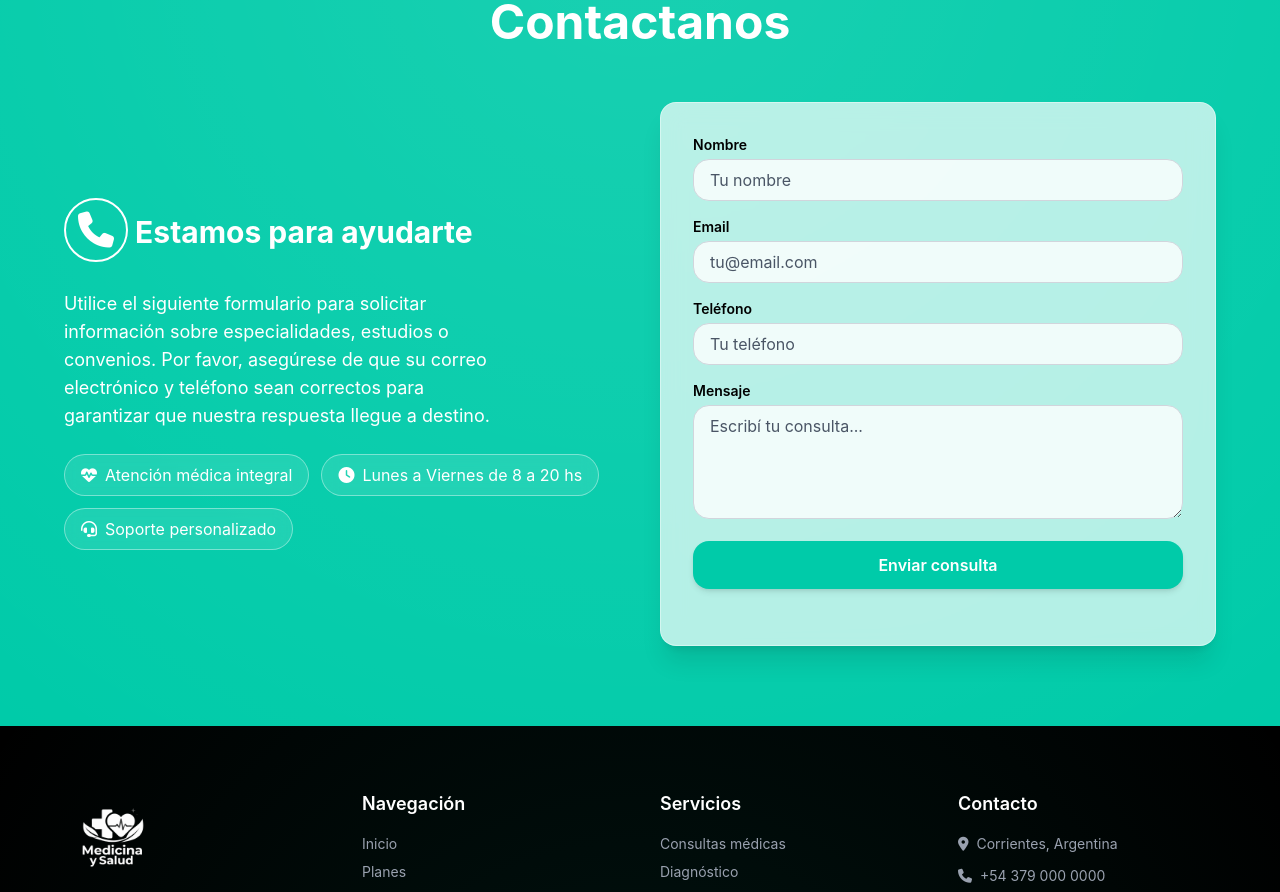
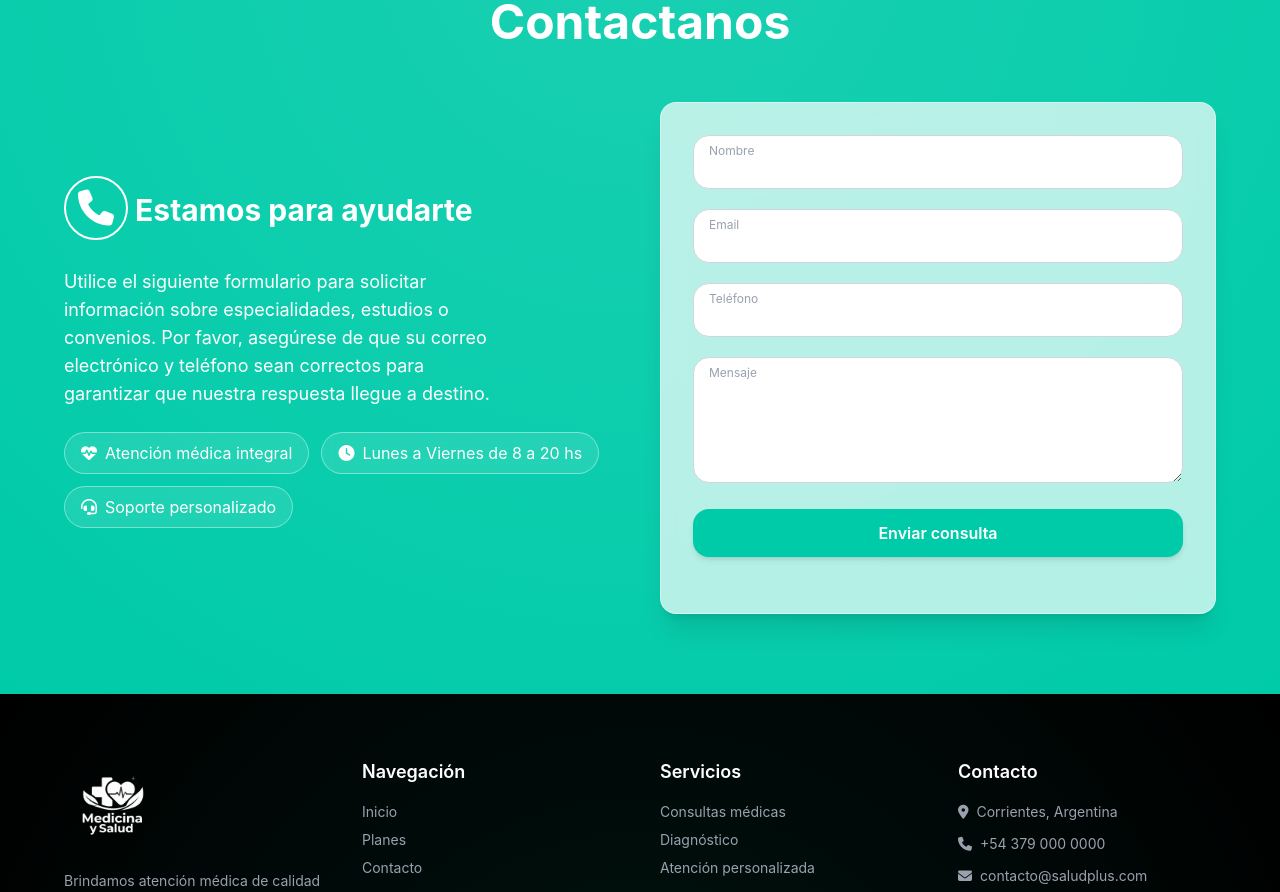
Before and after one commit to diego939/medicina-y-salud-frontend-angular, an Angular app: page /inicio in a window 1280 px wide. Shown: the part 3120-4012 px from the top of the page. Built offline with nearby package versions, Linux system fonts and the light colour scheme.

Commit message:
fix change spaces and ui form

```diff
--- a/src/app/layout/contact/contact.component.html
+++ b/src/app/layout/contact/contact.component.html
@@ -26,35 +26,35 @@
                 Utilice el siguiente formulario para solicitar información sobre especialidades, estudios o convenios. Por favor, asegúrese de que su correo electrónico y teléfono sean correctos para garantizar que nuestra respuesta llegue a destino.
             </p>
 
-            <div class="flex flex-wrap gap-3 mt-4">
+            <div class="flex flex-wrap mt-4">
 
                 <!-- Badge 1 -->
-            <div class="flex items-center gap-2 px-4 py-2 border border-white/40
+                <div class="flex items-center px-4 py-2 border border-white/40
                             rounded-full text-white text-sm sm:text-base
                             backdrop-blur-sm bg-white/10
-                        hover:bg-white/20 transition duration-300">
+                            hover:bg-white/20 transition duration-300 mr-3 mb-3">
 
-                <i class="fa-solid fa-heart-pulse"></i>
+                    <i class="fa-solid fa-heart-pulse mr-2"></i>
                     <span>Atención médica integral</span>
                 </div>
 
                 <!-- Badge 2 -->
-            <div class="flex items-center gap-2 px-4 py-2 border border-white/40
+                <div class="flex items-center px-4 py-2 border border-white/40
                             rounded-full text-white text-sm sm:text-base
                             backdrop-blur-sm bg-white/10
-                        hover:bg-white/20 transition duration-300">
+                            hover:bg-white/20 transition duration-300 mr-3 mb-3">
 
-                <i class="fa-solid fa-clock"></i>
+                    <i class="fa-solid fa-clock mr-2"></i>
                     <span>Lunes a Viernes de 8 a 20 hs</span>
                 </div>
 
                 <!-- Badge 3 -->
-            <div class="flex items-center gap-2 px-4 py-2 border border-white/40
+                <div class="flex items-center px-4 py-2 border border-white/40
                             rounded-full text-white text-sm sm:text-base
                             backdrop-blur-sm bg-white/10
-                        hover:bg-white/20 transition duration-300">
+                            hover:bg-white/20 transition duration-300 mb-3">
 
-                <i class="fa-solid fa-headset"></i>
+                    <i class="fa-solid fa-headset mr-2"></i>
                     <span>Soporte personalizado</span>
                 </div>
 
@@ -70,54 +70,106 @@
              data-aos-delay="300"
              data-aos-anchor-placement="top-bottom">
 
-            <form #formRef="ngForm" (ngSubmit)="enviarFormulario(formRef)" class="space-y-4">
+            <form #formRef="ngForm" (ngSubmit)="enviarFormulario(formRef)">
 
                 <!-- Nombre -->
-                <div>
-                    <label class="block text-sm font-semibold mb-1">Nombre</label>
+                <div class="relative mb-5">
+
                 <input type="text"
                     name="nombre"
                     ngModel
                     required
-                        placeholder="Tu nombre"
-                        class="w-full bg-white/80 border border-gray-300 rounded-lg px-4 py-2
-                        focus:outline-none focus:ring-2 focus:ring-[#00cba9] transition" />
+                    class="peer w-full border border-gray-300 rounded-lg px-4 pt-5 pb-2 bg-white
+                    focus:outline-none focus:ring-2 focus:ring-[#00cba9]
+                    placeholder-gray-400 placeholder-opacity-50" />
+
+                <label
+                    class="absolute left-4 top-2 text-gray-400 text-xs transition-all
+                    peer-placeholder-shown:top-3.5
+                    peer-placeholder-shown:text-sm
+                    peer-placeholder-shown:text-gray-400
+                    peer-focus:top-2
+                    peer-focus:text-xs
+                    peer-focus:text-[#00cba9]">
+
+                    Nombre
+                </label>
+
                 </div>
 
                 <!-- Email -->
-                <div>
-                    <label class="block text-sm font-semibold mb-1">Email</label>
+                <div class="relative mb-5">
+
                 <input type="email"
                     name="email"
                     ngModel
                     required
-                        placeholder="tu@email.com"
-                        class="w-full bg-white/80 border border-gray-300 rounded-lg px-4 py-2
-                        focus:outline-none focus:ring-2 focus:ring-[#00cba9] transition" />
+                    class="peer w-full border border-gray-300 rounded-lg px-4 pt-5 pb-2 bg-white
+                    focus:outline-none focus:ring-2 focus:ring-[#00cba9]
+                    placeholder-gray-400 placeholder-opacity-50" />
+
+                <label
+                    class="absolute left-4 top-2 text-gray-400 text-xs transition-all
+                    peer-placeholder-shown:top-3.5
+                    peer-placeholder-shown:text-sm
+                    peer-placeholder-shown:text-gray-400
+                    peer-focus:top-2
+                    peer-focus:text-xs
+                    peer-focus:text-[#00cba9]">
+
+                    Email
+                </label>
+
                 </div>
 
                 <!-- Teléfono -->
-                <div>
-                    <label class="block text-sm font-semibold mb-1">Teléfono</label>
+                <div class="relative mb-5">
+
                 <input type="tel"
                     name="telefono"
                     ngModel
                     required
-                        placeholder="Tu teléfono"
-                        class="w-full bg-white/80 border border-gray-300 rounded-lg px-4 py-2
-                        focus:outline-none focus:ring-2 focus:ring-[#00cba9] transition" />
+                    class="peer w-full border border-gray-300 rounded-lg px-4 pt-5 pb-2 bg-white
+                    focus:outline-none focus:ring-2 focus:ring-[#00cba9]
+                    placeholder-gray-400 placeholder-opacity-50" />
+
+                <label
+                    class="absolute left-4 top-2 text-gray-400 text-xs transition-all
+                    peer-placeholder-shown:top-3.5
+                    peer-placeholder-shown:text-sm
+                    peer-placeholder-shown:text-gray-400
+                    peer-focus:top-2
+                    peer-focus:text-xs
+                    peer-focus:text-[#00cba9]">
+
+                    Teléfono
+                </label>
+
                 </div>
 
                 <!-- Mensaje -->
-                <div>
-                    <label class="block text-sm font-semibold mb-1">Mensaje</label>
+                <div class="relative mb-5">
+
                 <textarea rows="4"
                     name="mensaje"
                     ngModel
                     required
-                            placeholder="Escribí tu consulta..."
-                            class="w-full bg-white/80 border border-gray-300 rounded-lg px-4 py-2
-                            focus:outline-none focus:ring-2 focus:ring-[#00cba9] transition"></textarea>
+                    class="peer w-full border border-gray-300 rounded-lg px-4 pt-5 pb-2 bg-white
+                    focus:outline-none focus:ring-2 focus:ring-[#00cba9]
+                    placeholder-gray-400 placeholder-opacity-50"></textarea>
+
+                <label
+                    class="absolute left-4 top-2 text-gray-400 text-xs transition-all
+                    peer-placeholder-shown:top-3.5
+                    peer-placeholder-shown:text-sm
+                    peer-placeholder-shown:text-gray-400
+                    peer-focus:top-2
+                    peer-focus:text-xs
+                    peer-focus:text-[#00cba9]">
+
+                    Mensaje
+                </label>
+
                 </div>
 
                 <!-- Botón -->
@@ -127,14 +179,13 @@
                         text-white font-semibold py-3 rounded-lg
                         transition duration-300 shadow-md
                         disabled:opacity-60 disabled:cursor-not-allowed
-                        hover:scale-[1.02] flex items-center justify-center gap-2">
+                        hover:scale-[1.02] flex items-center justify-center">
 
                     <!-- Spinner -->
                     <span *ngIf="enviando"
-                        class="w-5 h-5 border-2 border-white border-t-transparent rounded-full animate-spin">
+                        class="w-5 h-5 border-2 border-white border-t-transparent rounded-full animate-spin mr-2">
                     </span>
 
-                    <!-- Texto dinámico -->
                     {{ enviando ? 'Enviando...' : 'Enviar consulta' }}
 
                 </button>
```
Lines whose indentation alone changed are shown as unchanged.
